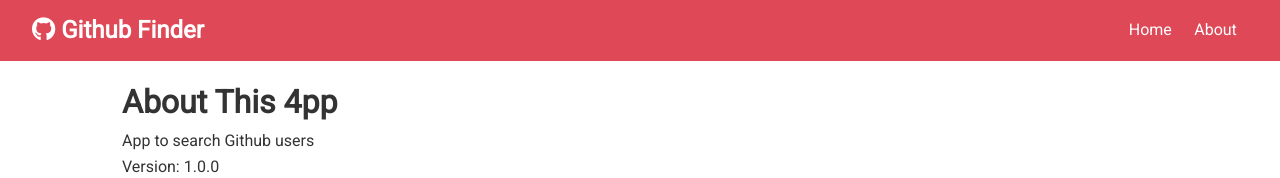
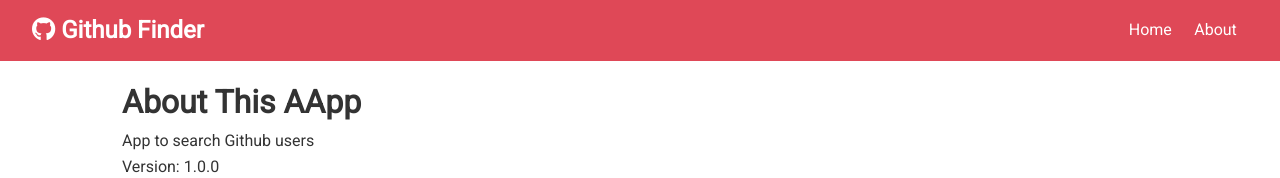
Before and after one commit to sh33lz3bub/github-finder, a React (Create React App) app: page /about in a window 1280 px wide. Shown: the top 178 px of the page. Built offline with nearby package versions, Linux system fonts and the light colour scheme; no server answers.

Commit message:
test commit

```diff
--- a/src/components/pages/About.js
+++ b/src/components/pages/About.js
@@ -3,7 +3,7 @@ import React, { Fragment } from 'react'
 const About = () => {
   return (
     <Fragment>
-      <h1>About This 4pp</h1>
+      <h1>About This AApp</h1>
       <p>App to search Github users</p>
       <p>Version: 1.0.0</p>
     </Fragment>
```
